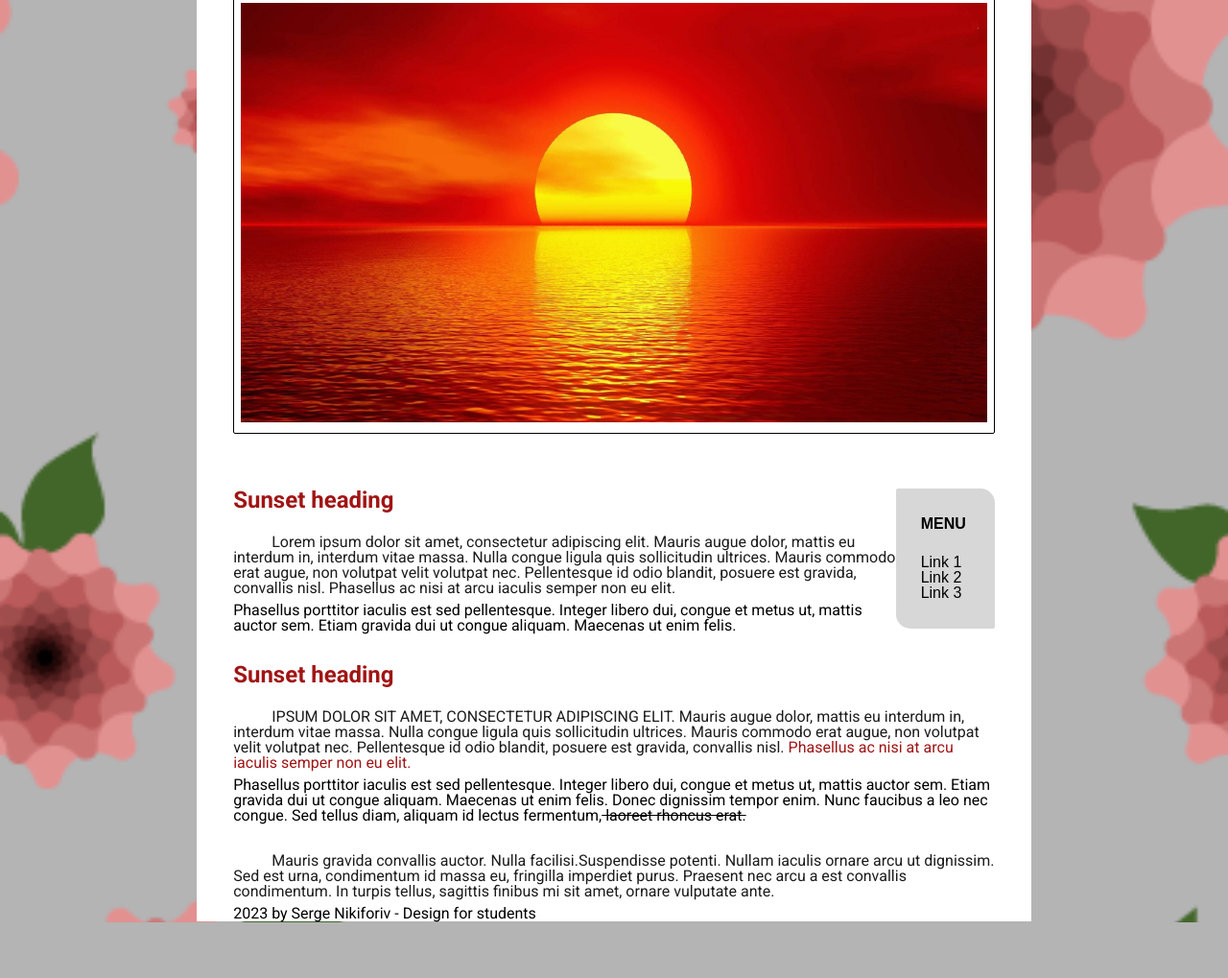
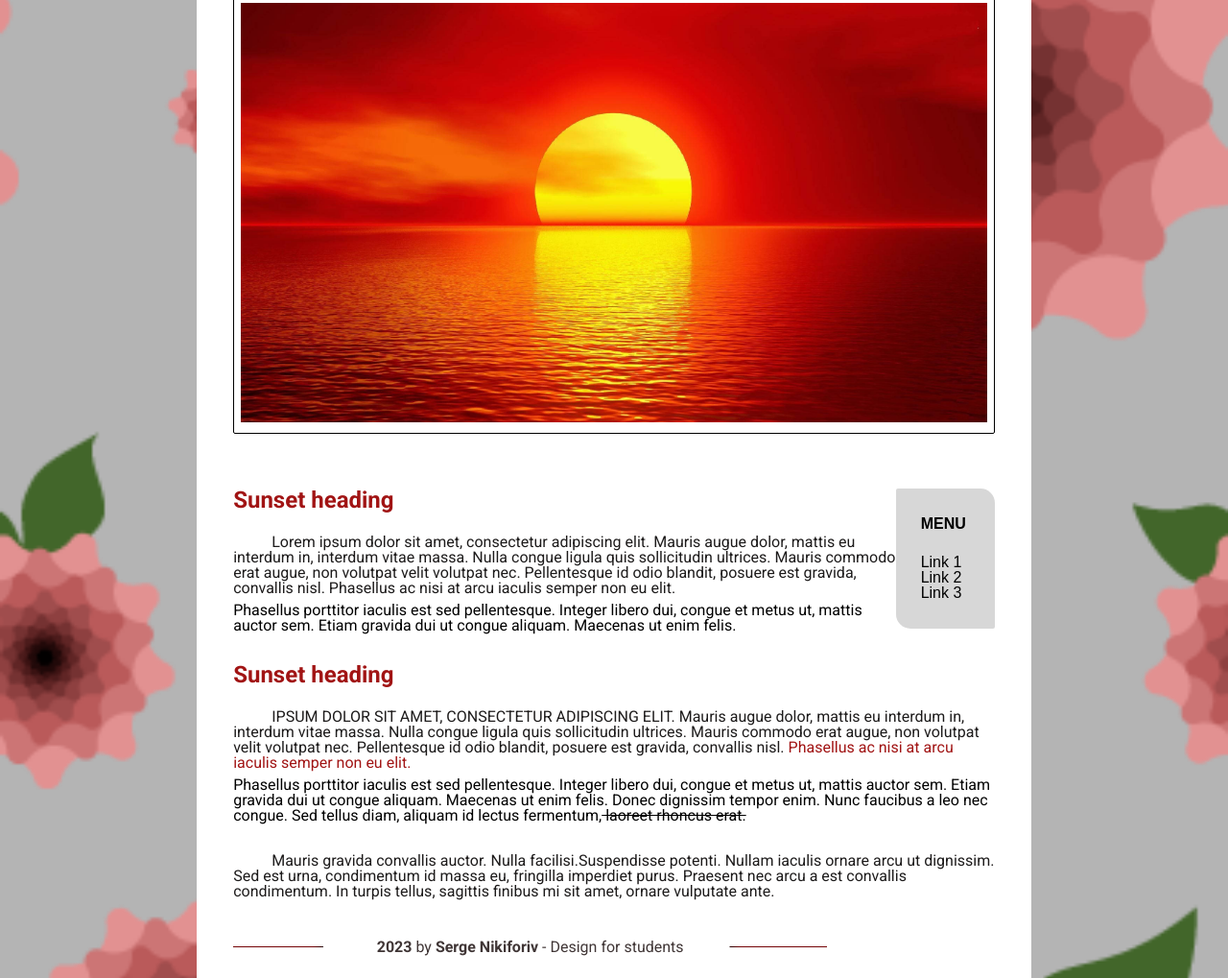
Before and after one commit to KhrustDanil/Sunset2, a plain HTML site: page float/index.html in a window 1280 px wide. Shown: the part 180-1199 px from the top of the page at 96% size. Before the commit the page ends 1141 px from the top, so only its background shows below. Drawn offline with Linux system fonts and the light colour scheme.

Commit message:
Added styles for the footer

```diff
--- a/float/css/style.css
+++ b/float/css/style.css
@@ -101,3 +101,25 @@ body {
     display: table;
     clear: both;
 }
+
+.footer {
+    width: 78%;
+    margin-top: 4px;
+    padding-bottom: 18px;
+}
+
+.footer__line {
+    background: url("../images/back.png") no-repeat 0 50%;
+    background-size: 100%;
+    margin-top: 35px;
+}
+
+.footer__text {
+    text-align: center;
+    padding: 7px 0 6px;
+    color: #403636;
+}
+
+.footer__text-special {
+    font-weight: 700;
+}
```
